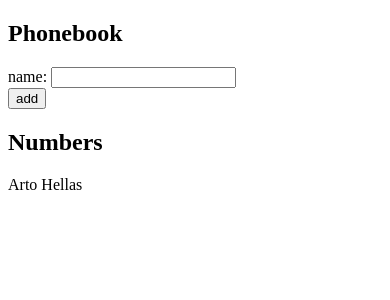
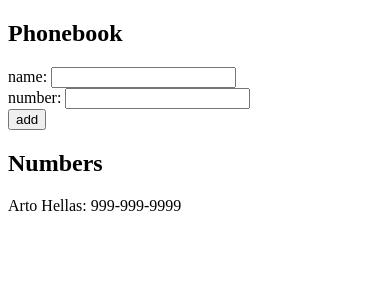
Before and after one commit to schatto1/fullstackopen2022, a React (Create React App) app in the folder part2/phonebook/: page / in a window 390 px wide. Shown: the top 300 px of the page. Built offline with nearby package versions, Linux system fonts and the light colour scheme.

Commit message:
Expands phonebook to save numbers, for exercise 2.8

```diff
--- a/part2/phonebook/src/App.js
+++ b/part2/phonebook/src/App.js
@@ -3,18 +3,20 @@ import { useState } from 'react'
 const Person = ({ person }) => {
   return (
     <div>
-      {person.name}
+      {person.name}: {person.number}
     </div>
   )
 }
 
 const App = () => {
   const [persons, setPersons] = useState([
-    { name: 'Arto Hellas' }
+    { name: 'Arto Hellas',
+      number: '999-999-9999' }
   ])
   const [newName, setNewName] = useState('')
+  const [newNumber, setNewNumber] = useState('')
 
-  const addName = (event) => {
+  const addNewEntry = (event) => {
     event.preventDefault()
 
     // Check to see if name is already part of phonebook
@@ -24,25 +26,34 @@ const App = () => {
     }
     else {
       const nameObject = {
-        name: newName
+        name: newName,
+        number: newNumber
       }
 
       setPersons(persons.concat(nameObject))
     }
     setNewName('')
+    setNewNumber('')
   }
 
-  const handleInputChange = (event) => {
+  const handleNameChange = (event) => {
     // console.log(event.target.value)
     setNewName(event.target.value)
+  }
+
+  const handleNumberChange = (event) => {
+    setNewNumber(event.target.value)
   }
 
   return (
     <div>
       <h2>Phonebook</h2>
-      <form onSubmit={addName}>
+      <form onSubmit={addNewEntry}>
         <div>
-          name: <input value={newName} onChange={handleInputChange} />
+          name: <input value={newName} onChange={handleNameChange} />
+        </div>
+        <div>
+          number: <input value={newNumber} onChange={handleNumberChange} />
         </div>
         <div>
           <button type="submit">add</button>
```
